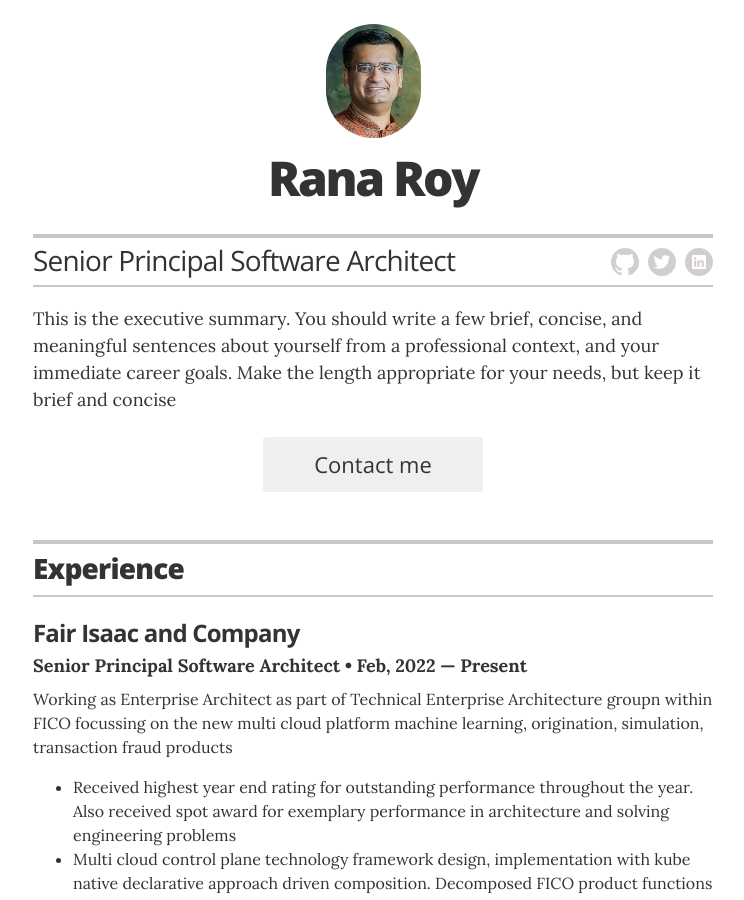
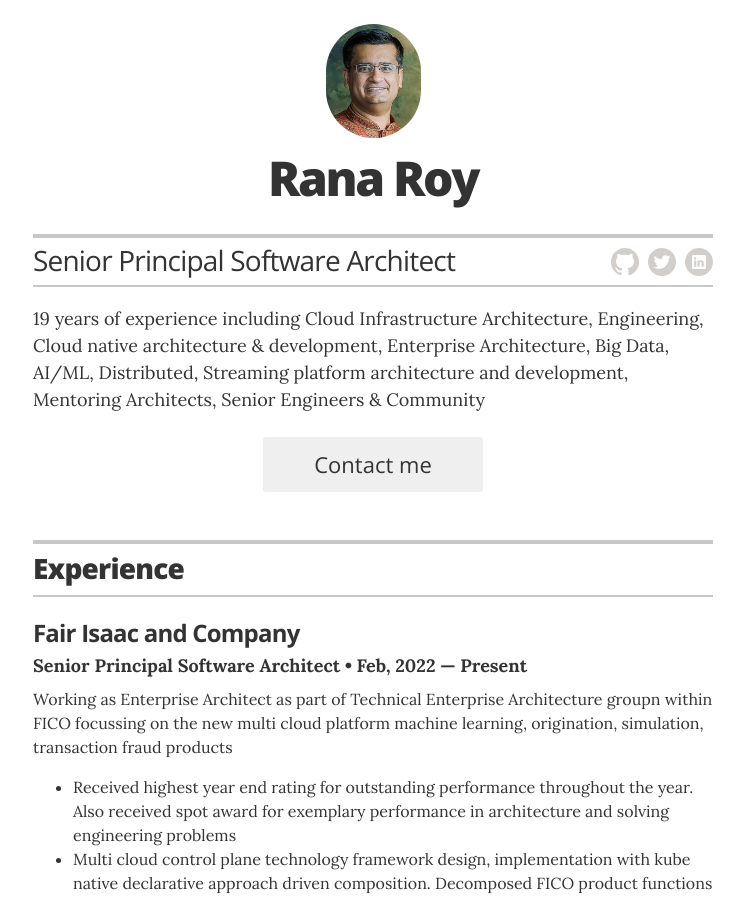
Before and after one commit to rroyhere/resume, a Jekyll site: the page built from index.html, in a window 1280 px wide and 900 px high. Shown: the whole window, without its empty margins (267-1011 px from the left). Built offline with Jekyll 4.4.1, drawn with Linux system fonts in a browser that asks for light colours.

Commit message:
executive summary

```diff
--- a/_config.yml
+++ b/_config.yml
@@ -23,7 +23,7 @@
 resume_header_contact_info: "742 Evergreen Terrace, Springfield • 555-7334 • lisasimpson@youremailaddress.com"
 display_header_contact_info: "false"
 
-resume_header_intro: "<p>This is the executive summary. You should write a few brief, concise, and meaningful sentences about yourself from a professional context, and your immediate career goals. Make the length appropriate for your needs, but keep it brief and concise</p>"
+resume_header_intro: "<p>19 years of experience including Cloud Infrastructure Architecture, Engineering, Cloud native architecture & development, Enterprise Architecture, Big Data, AI/ML, Distributed, Streaming platform architecture and development, Mentoring Architects, Senior Engineers & Community</p>"
 
 # use "yes" to display the email contact button,
 # "no" to display an "I'm not looking for work" message,
```
